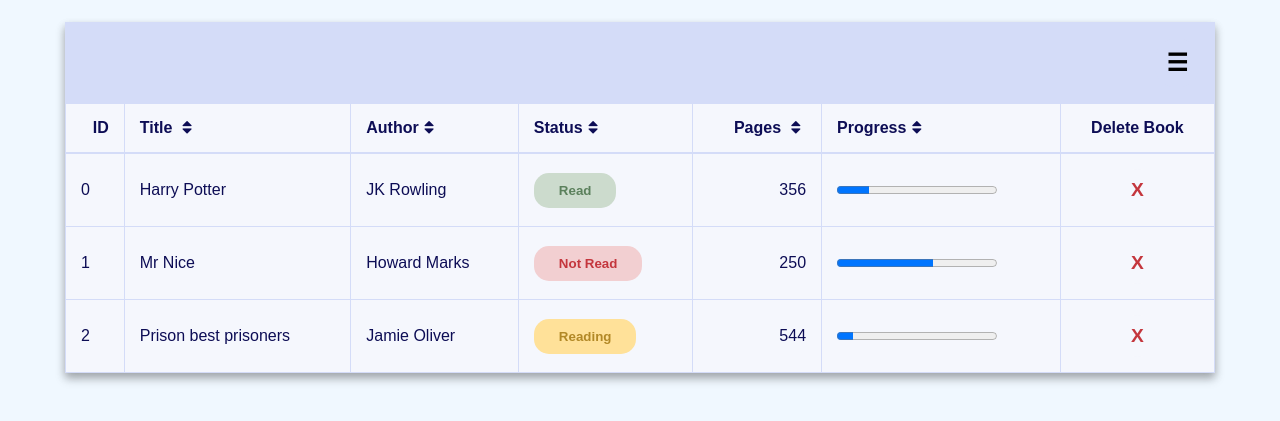
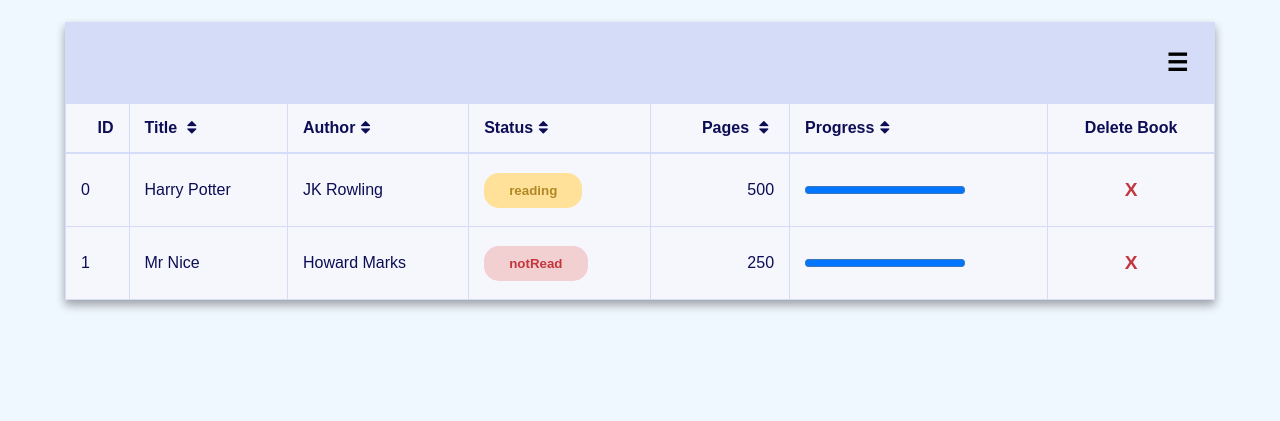
Before and after one commit to speightashley/library, a website: page index.html in a window 1280 px wide. Shown: the part 129-550 px from the top of the page. Drawn offline with Linux system fonts and the light colour scheme.

Commit message:
Get first working copy up

```diff
--- a/index.html
+++ b/index.html
@@ -91,42 +91,7 @@
             <th class="progress">Progress<i class="fa fa-fw fa-sort"></i></th>
             <th class="delete">Delete Book</th>
           </tr>
-          <tbody id="tableContent">
-            <tr>
-              <td>0</td>
-              <td>Harry Potter</td>
-              <td>JK Rowling</td>
-              <td class="readStatus"><button id="read">Read</button></td>
-              <td class="num">356</td>
-              <td class="progress">
-                <progress id="potter" max="100" value="20"></progress>
-              </td>
-
-              <td class="delete"><button>X</button></td>
-            </tr>
-            <tr>
-              <td>1</td>
-              <td>Mr Nice</td>
-              <td>Howard Marks</td>
-              <td class="readStatus"><button id="notRead">Not Read</button></td>
-              <td class="num">250</td>
-              <td class="progress">
-                <progress id="nice" max="100" value="60"></progress>
-              </td>
-              <td class="delete"><button>X</button></td>
-            </tr>
-            <tr>
-              <td>2</td>
-              <td>Prison best prisoners</td>
-              <td>Jamie Oliver</td>
-              <td class="readStatus"><button id="reading">Reading</button></td>
-              <td class="num">544</td>
-              <td class="progress">
-                <progress id="prison" max="100" value="10"></progress>
-              </td>
-              <td class="delete"><button>X</button></td>
-            </tr>
-          </tbody>
+          <tbody id="tableContent"></tbody>
         </table>
       </section>
     </div>
--- a/script.js
+++ b/script.js
@@ -13,7 +13,22 @@ const status = document.getElementById("status");
 
 const headings = document.getElementById("tableContent");
 
-let myLibrary = [];
+let myLibrary = [
+  {
+    id: 0,
+    title: "Harry Potter",
+    author: "JK Rowling",
+    length: "500",
+    status: "reading",
+  },
+  {
+    id: 1,
+    title: "Mr Nice",
+    author: "Howard Marks",
+    length: "250",
+    status: "notRead",
+  },
+];
 
 function Book(title, author, length, status) {
   this.id = myLibrary.length;
@@ -34,7 +49,12 @@ function addBookToLibrary() {
   addRow(newBook);
 }
 
+myLibrary.forEach((element) => {
+  addRow(element);
+});
+
 function addRow(book) {
+  let delBtn = document.createElement("button");
   let row = document.createElement("tr");
 
   let id = document.createElement("td");
@@ -48,6 +68,8 @@ function addRow(book) {
   let statusButton = document.createElement("button");
 
   statusButton.id = book.status;
+  del.className = "delete";
+  del.appendChild(delBtn);
 
   pages.className = "readStatus";
   pages.className = "num";
@@ -56,7 +78,7 @@ function addRow(book) {
   author.innerText = book.author;
   title.innerText = book.title;
   pages.innerText = book.length;
-  del.innerText = "X";
+  delBtn.innerText = "X";
   progress.innerHTML = `<progress max="${book.length}" value="${book.length}" ></progress>`; // Todo - Need to create an input for number of pages read
 
   status.appendChild(statusButton);
@@ -88,6 +110,8 @@ function toggleForm() {
   mainContent.classList.toggle("blur");
 }
 
+status.addEventListener("");
+
 cancelBtn.addEventListener("click", toggleForm);
 addBook.addEventListener("click", toggleForm);
 adder.addEventListener("click", (e) => {
--- a/style.css
+++ b/style.css
@@ -250,7 +250,7 @@ span.buttons {
 }
 
 .blur {
-  filter: blur(8px);
+  filter: blur(5px);
 }
 
 /* td:nth-child(2),
```
